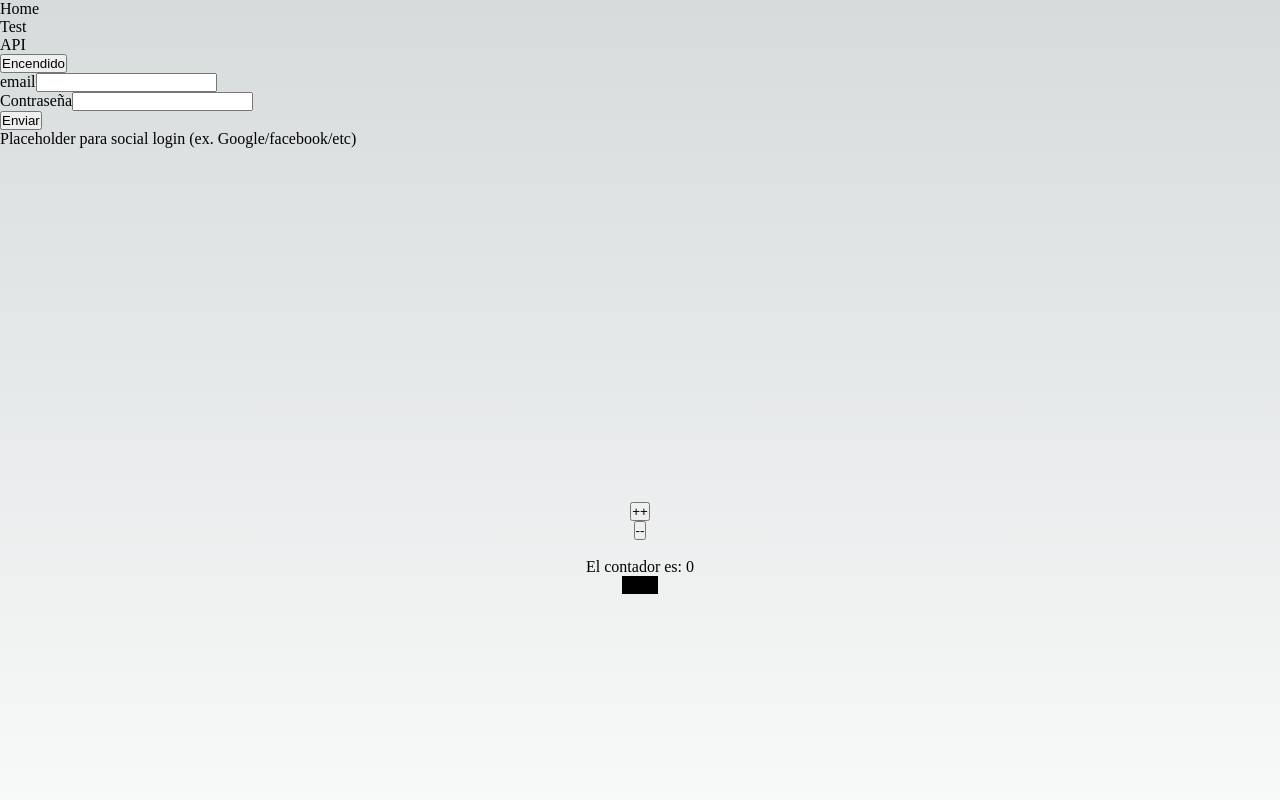
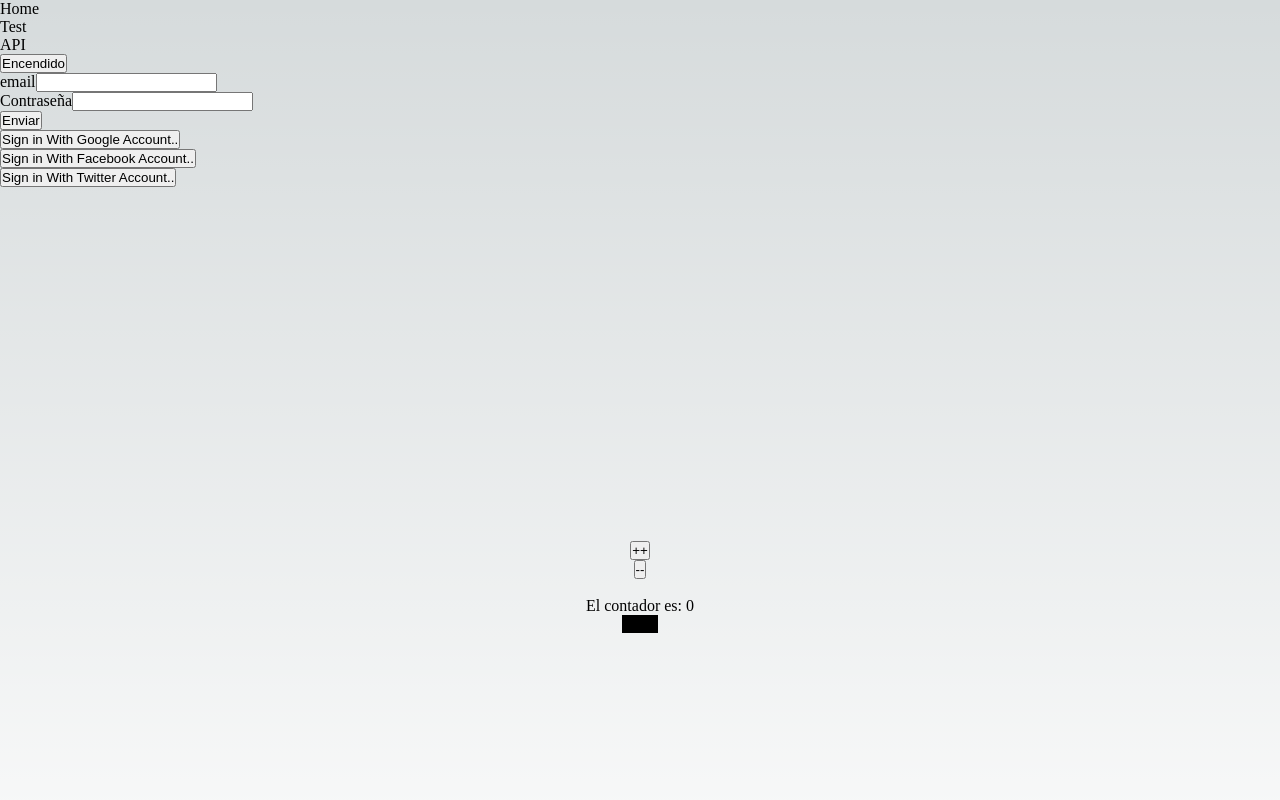
Before and after one commit to rambmario/frontend-react, a Next.js app in the folder proyecto001/: page /test in a window 1280 px wide. Shown: the top 800 px of the page. Built offline with nearby package versions, Linux system fonts and the light colour scheme.

Commit message:
social login

```diff
--- a/proyecto001/package.json
+++ b/proyecto001/package.json
@@ -10,6 +10,7 @@
   },
   "dependencies": {
     "bootstrap": "^5.2.3",
+    "firebase": "^9.22.0",
     "next": "13.3.0",
     "react": "18.2.0",
     "react-bootstrap": "^2.7.4",
--- a/proyecto001/src/componentes/login/SocialLogin.js
+++ b/proyecto001/src/componentes/login/SocialLogin.js
@@ -1,7 +1,41 @@
+import { appFirebase } from "@/firebase/InitConfig"
+import { getAuth, signInWithPopup, linkWithPopup } from "firebase/auth"
+import { GoogleAuthProvider, FacebookAuthProvider, TwitterAuthProvider } from "firebase/auth"
+
 export default function SocialLogin() {
+
+    const googleProvider = new GoogleAuthProvider();
+    const facebookProvider = new FacebookAuthProvider();
+    const twitterProvider = new TwitterAuthProvider();
+
+    function doLogin( provider ) {
+        const auth = getAuth(appFirebase);
+        signInWithPopup(auth, provider )
+        .then( (credentials) => {
+            const user = credentials.user;
+            console.log(user);
+        } )
+        .catch( (error)=>{
+            const erroCode = error.code;
+            const errorMessage = error.message;
+            console.log(errorCode);
+            console.log(errorMessage);
+        } )
+    }
+
     return(
     <>
-        <span>Placeholder para social login (ex. Google/facebook/etc)</span>
+        <button onClick={ () => doLogin(googleProvider) }>
+            Sign in With Google Account..
+        </button>
+        <br></br>
+        <button onClick={ () => doLogin(facebookProvider) }>
+            Sign in With Facebook Account..
+        </button>
+        <br></br>
+        <button onClick={ () => doLogin(twitterProvider) }>
+            Sign in With Twitter Account..
+        </button>
     </>
     )
 }
--- a/proyecto001/src/componentes/login/login.js
+++ b/proyecto001/src/componentes/login/login.js
@@ -13,6 +13,7 @@ export default function Login() {
     function submitFunction ( event ) {
         console.log("Estoy invocando la funcion submit...")
         event.preventDefault();
+        // Revisar que el target event es el correcto o no...
         validateForm(event);
         // fetch a backend...
         // O envio de data a firebase..
--- /dev/null
+++ b/proyecto001/src/firebase/InitConfig.js
@@ -0,0 +1,17 @@
+// Import the functions you need from the SDKs you need
+import { initializeApp } from "firebase/app";
+// TODO: Add SDKs for Firebase products that you want to use
+// https://firebase.google.com/docs/web/setup#available-libraries
+
+// Your web app's Firebase configuration
+const firebaseConfig = {
+  apiKey: "AIzaSyBcc8zZZbkBiqkFvvfopR-Cbi5arxJ44cg",
+  authDomain: "front-end-23301.firebaseapp.com",
+  projectId: "front-end-23301",
+  storageBucket: "front-end-23301.appspot.com",
+  messagingSenderId: "438298744427",
+  appId: "1:438298744427:web:5c5121578126b61385832e"
+};
+
+// Initialize Firebase
+export const appFirebase = initializeApp(firebaseConfig);
--- a/proyecto001/src/pages/_app.js
+++ b/proyecto001/src/pages/_app.js
@@ -1,4 +1,5 @@
 import '@/styles/globals.css'
+import { appFirebase } from '@/firebase/InitConfig'
 
 export default function App({ Component, pageProps }) {
   return <Component {...pageProps} />
```
Also changed, not shown: 1 other file (tests, documents, lock files or other folders).
